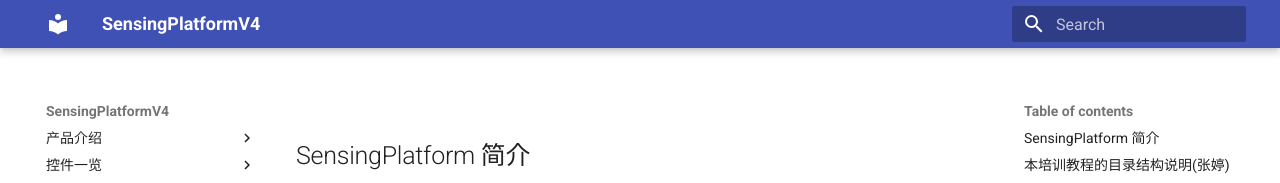
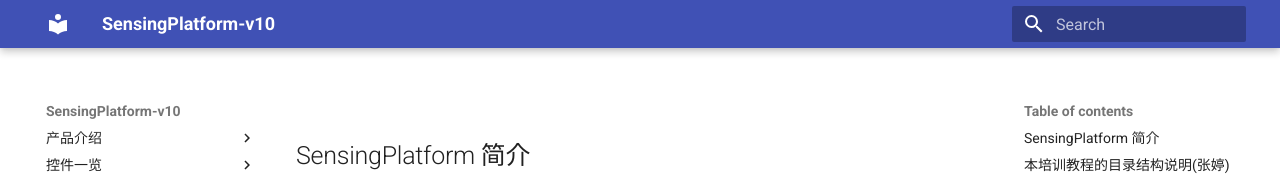
Before and after one commit to troncell/SensingPlatformDocs, an MkDocs documentation site: the page built from docs/README.md, in a window 1280 px wide. Shown: the top 183 px of the page. Built offline with MkDocs 1.6.1 and Material for MkDocs 9.7.7, drawn with Linux system fonts in a browser that asks for light colours.

Commit message:
Update site name to SensingPlatform-v10

```diff
--- a/mkdocs.yml
+++ b/mkdocs.yml
@@ -1,4 +1,4 @@
-site_name: SensingPlatformV4
+site_name: SensingPlatform-v10
 theme: material
 nav:
     - '产品介绍':
```
